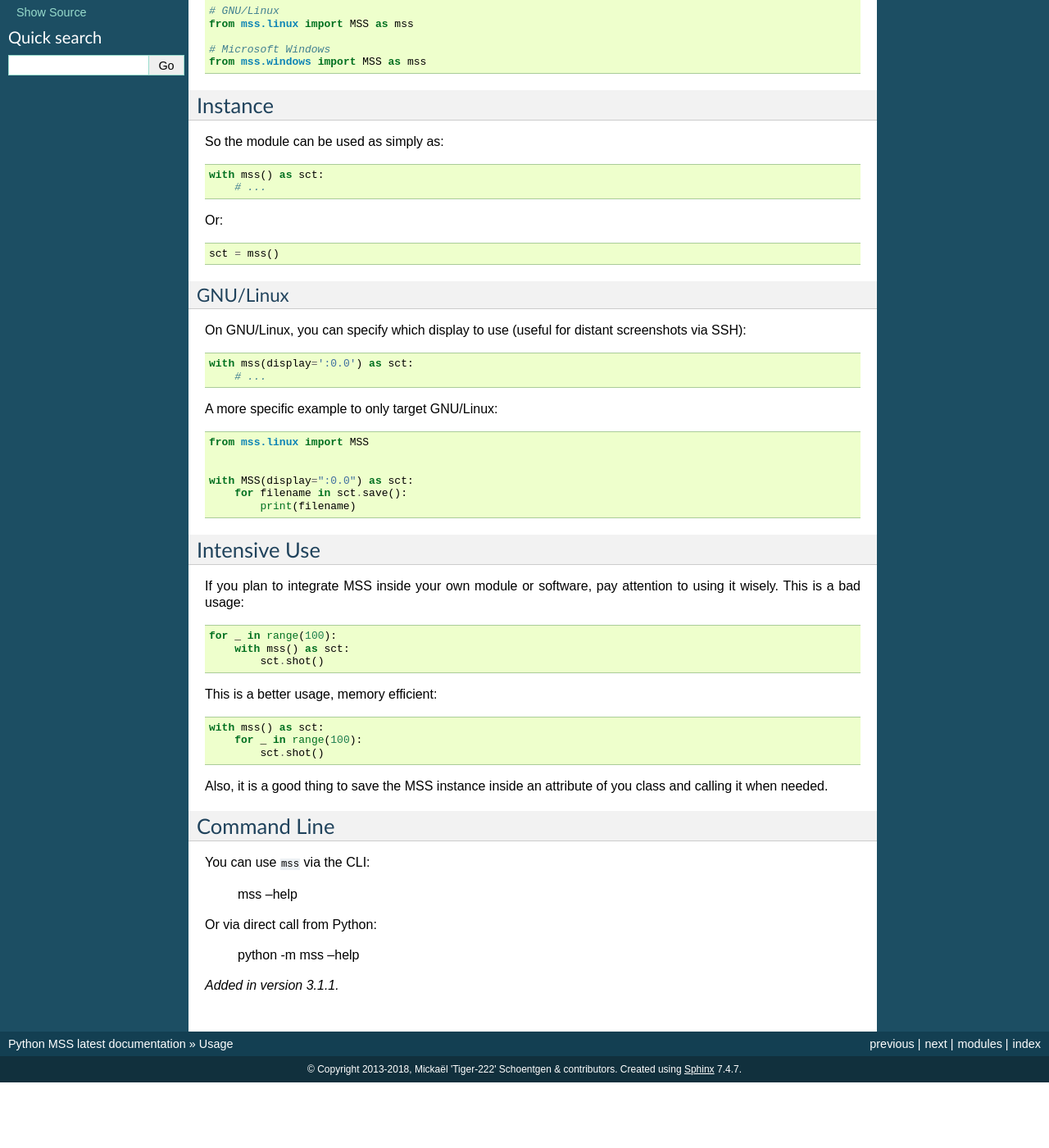
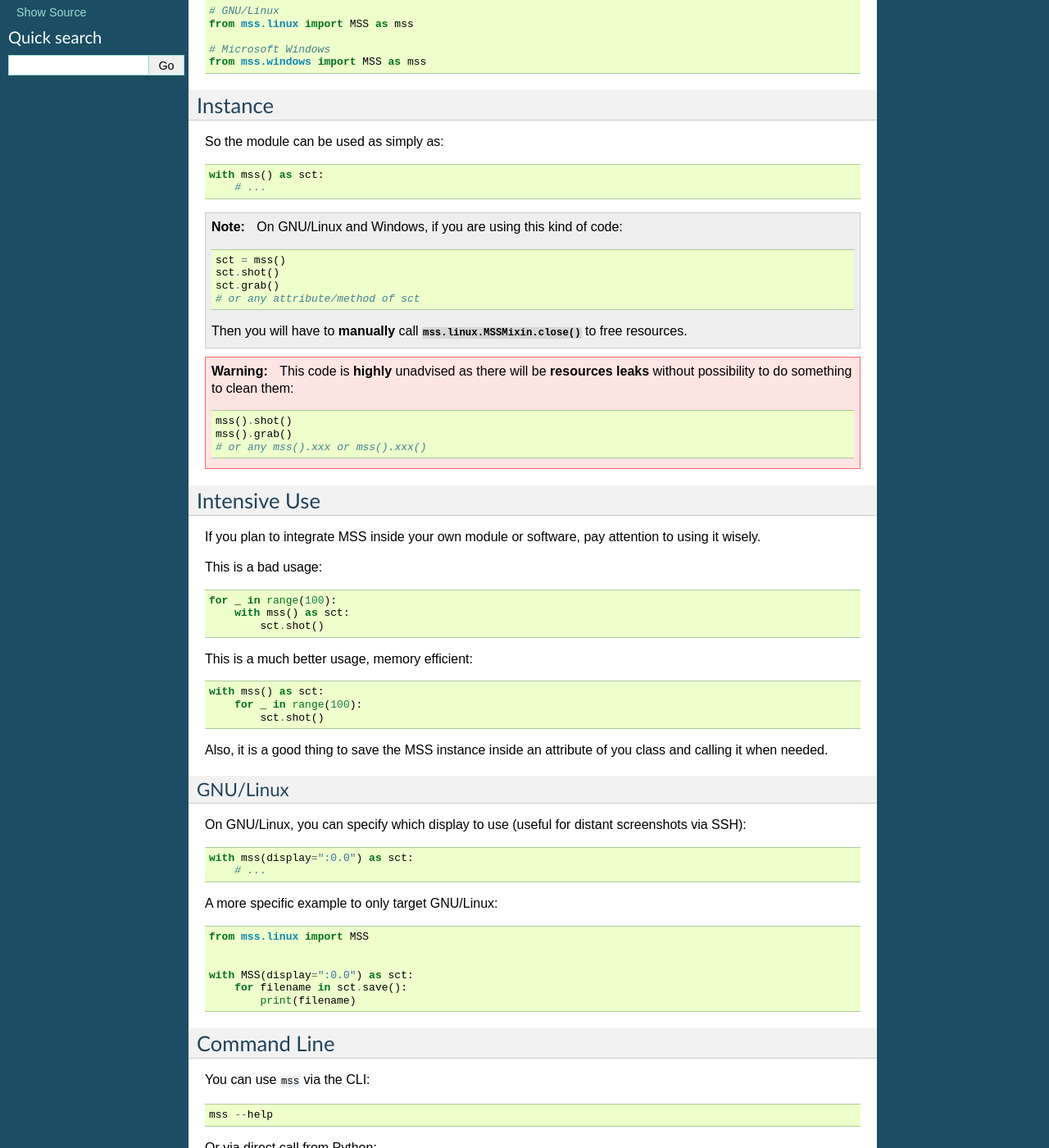
Before and after one commit to BoboTiG/python-mss, a Sphinx documentation site: the page built from docs/source/usage.rst, in a window 1280 px wide and 1400 px high, scrolled down 313 px. Shown: the whole window at 82% size. Built offline with Sphinx 7.4.7, drawn with Linux system fonts in a browser that asks for light colours; before the commit the page ends 1633 px from its top, so only the background shows below that; some of the changed text lies outside the part shown.

Commit message:
MSS: ensure calls without context manager will not leak resources or document them (#72, #85)
- Added test_leaks.py to ensure fixes are good and prevent regressions

```diff
--- a/docs/source/examples/fps.py
+++ b/docs/source/examples/fps.py
@@ -61,6 +61,7 @@ def screen_record_efficient():
             cv2.destroyAllWindows()
             break
 
+    sct.close()
     return fps
 
 
--- a/docs/source/usage.rst
+++ b/docs/source/usage.rst
@@ -30,9 +30,44 @@ So the module can be used as simply as::
     with mss() as sct:
         # ...
 
-Or::
+.. note::
 
-    sct = mss()
+    On GNU/Linux and Windows, if you are using this kind of code::
+
+        sct = mss()
+        sct.shot()
+        sct.grab()
+        # or any attribute/method of sct
+
+    Then you will have to **manually** call :meth:`mss.linux.MSSMixin.close()` to free resources.
+
+.. warning::
+
+    This code is **highly** unadvised as there will be **resources leaks** without possibility to do something to clean them::
+
+        mss().shot()
+        mss().grab()
+        # or any mss().xxx or mss().xxx()
+
+
+Intensive Use
+=============
+
+If you plan to integrate MSS inside your own module or software, pay attention to using it wisely.
+
+This is a bad usage::
+
+    for _ in range(100):
+        with mss() as sct:
+            sct.shot()
+
+This is a much better usage, memory efficient::
+
+    with mss() as sct:
+        for _ in range(100):
+            sct.shot()
+
+Also, it is a good thing to save the MSS instance inside an attribute of you class and calling it when needed.
 
 
 GNU/Linux
@@ -40,7 +75,7 @@ GNU/Linux
 
 On GNU/Linux, you can specify which display to use (useful for distant screenshots via SSH)::
 
-    with mss(display=':0.0') as sct:
+    with mss(display=":0.0") as sct:
         # ...
 
 A more specific example to only target GNU/Linux:
```
Also changed, not shown: other parts of docs/source/usage.rst (+2 -20 lines), CHANGES.rst (+9 -1 lines), docs/source/api.rst (+28 -1 lines), 7 other files.
